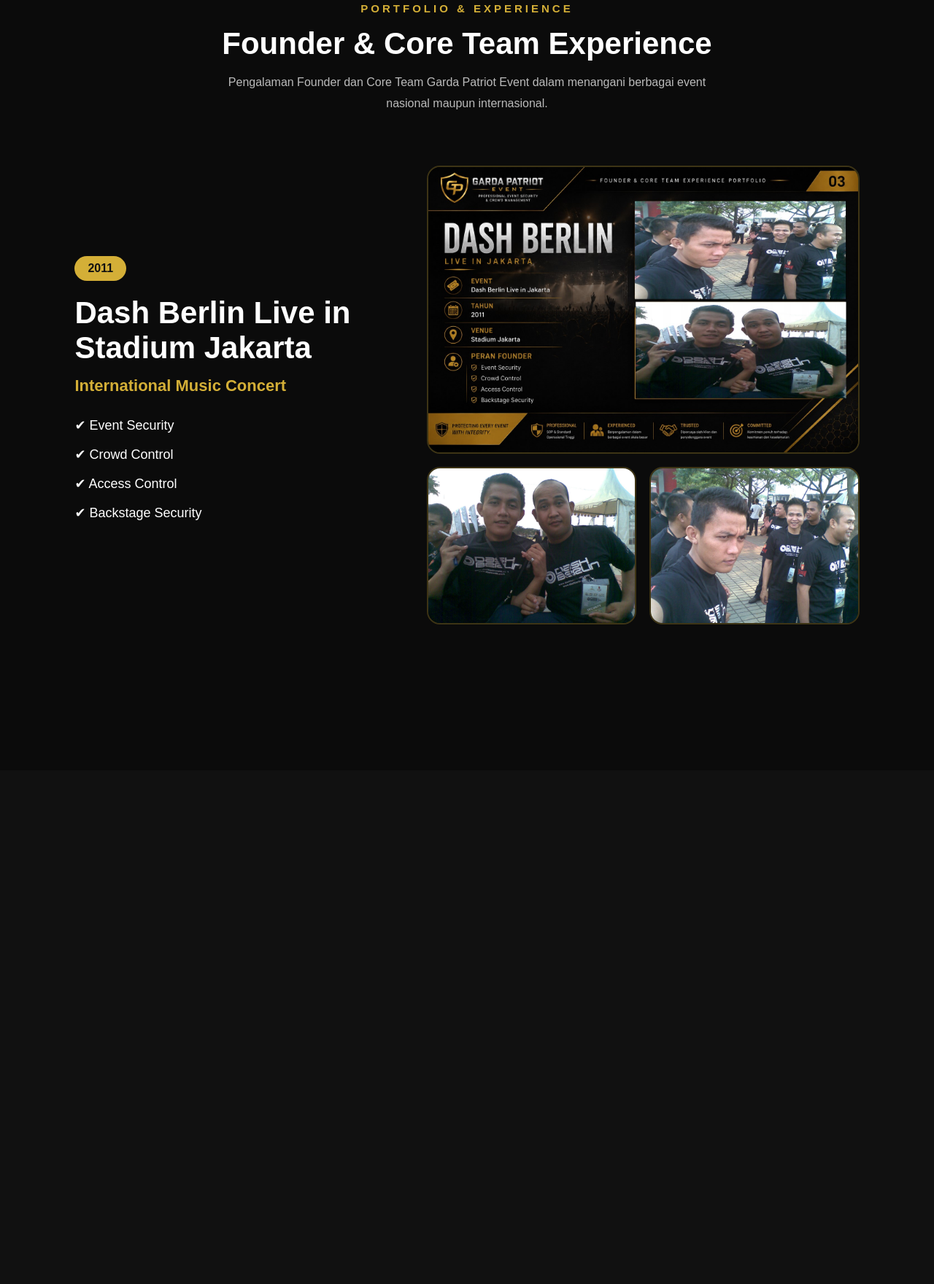
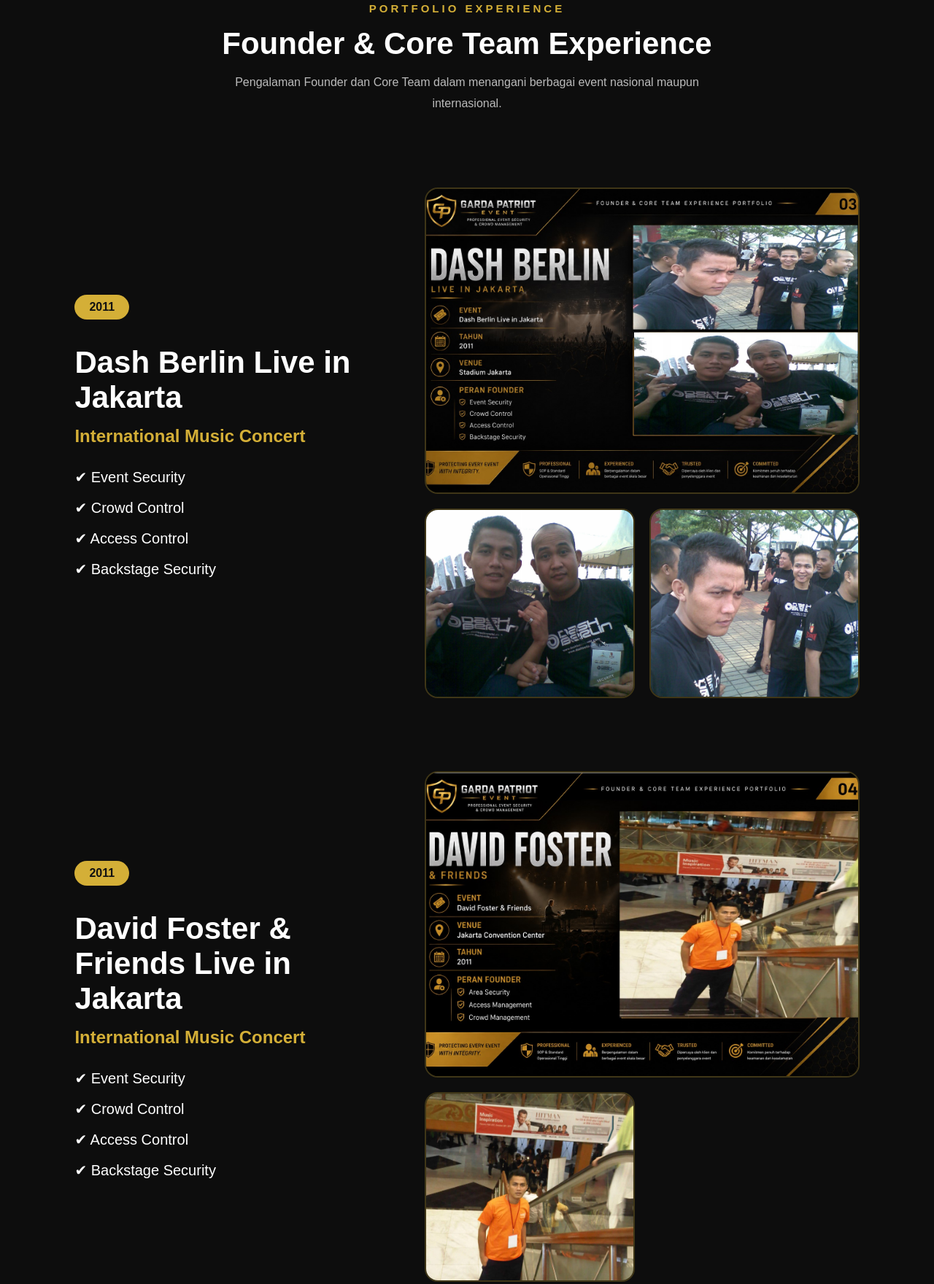
Before and after one commit to gardapatriotevent/garda-patriot-event, a plain HTML site: page index.html in a window 1280 px wide. Shown: the part 7807-9567 px from the top of the page at 73% size. Before the commit the page ends 8863 px from the top, so only its background shows below. Drawn offline with Linux system fonts and the light colour scheme.

Commit message:
Add Our Activities Section

```diff
--- a/css/style.css
+++ b/css/style.css
@@ -912,3 +912,99 @@
 box-shadow:0 15px 40px rgba(212,175,55,.25);
 
 }
+/* ==========================================
+PORTFOLIO EXPERIENCE
+========================================== */
+
+.experience{
+
+    padding:100px 8%;
+    background:#0d0d0d;
+    color:#fff;
+
+}
+
+.experience-item{
+
+    display:grid;
+    grid-template-columns:420px 1fr;
+    gap:60px;
+    align-items:center;
+    margin:100px 0;
+
+}
+
+.experience-info h2{
+
+    font-size:42px;
+    margin:15px 0;
+
+}
+
+.experience-info h4{
+
+    color:#D4AF37;
+    margin-bottom:30px;
+    font-size:24px;
+
+}
+
+.experience-year{
+
+    display:inline-block;
+    padding:8px 20px;
+    background:#D4AF37;
+    color:#111;
+    border-radius:30px;
+    font-weight:bold;
+
+}
+
+.experience-info ul{
+
+    list-style:none;
+    padding:0;
+    margin-top:30px;
+
+}
+
+.experience-info li{
+
+    margin:18px 0;
+    font-size:20px;
+
+}
+
+/* Gallery */
+
+.experience-gallery{
+
+    display:grid;
+    grid-template-columns:repeat(2,1fr);
+    gap:20px;
+
+}
+
+.experience-gallery img{
+
+    width:100%;
+    height:260px;
+    object-fit:cover;
+    display:block;
+    border-radius:18px;
+    transition:.35s;
+
+}
+
+.experience-gallery img:first-child{
+
+    grid-column:1/3;
+    height:420px;
+
+}
+
+.experience-gallery img:hover{
+
+    transform:scale(1.03);
+
+}
--- a/index.html
+++ b/index.html
@@ -514,21 +514,21 @@
     </div>
 
 </section>
-<section id="portfolio" class="portfolio">
+<!-- ==========================================
+PORTFOLIO EXPERIENCE
+========================================== -->
+
+<section id="experience" class="experience">
 
     <div class="container">
 
         <div class="section-title">
-
-            <span>PORTFOLIO & EXPERIENCE</span>
-
+            <span>PORTFOLIO EXPERIENCE</span>
             <h2>Founder & Core Team Experience</h2>
-
             <p>
-                Pengalaman Founder dan Core Team Garda Patriot Event
-                dalam menangani berbagai event nasional maupun internasional.
+                Pengalaman Founder dan Core Team dalam menangani berbagai
+                event nasional maupun internasional.
             </p>
-
         </div>
 
         <!-- DASH BERLIN -->
@@ -539,31 +539,55 @@
 
                 <span class="experience-year">2011</span>
 
-                <h2>Dash Berlin Live in Stadium Jakarta</h2>
+                <h2>Dash Berlin Live in Jakarta</h2>
 
                 <h4>International Music Concert</h4>
 
                 <ul>
-
                     <li>✔ Event Security</li>
-
                     <li>✔ Crowd Control</li>
-
                     <li>✔ Access Control</li>
-
                     <li>✔ Backstage Security</li>
-
                 </ul>
 
             </div>
 
             <div class="experience-gallery">
 
-                <img src="images/portfolio/dash1.jpg">
+                <img src="images/portfolio/dash1.jpg" alt="">
+                <img src="images/portfolio/dash2.jpg" alt="">
+                <img src="images/portfolio/dash3.jpg" alt="">
 
-                <img src="images/portfolio/dash2.jpg">
+            </div>
 
-                <img src="images/portfolio/dash3.jpg">
+        </div>
+
+
+        <!-- DAVID FOSTER -->
+
+        <div class="experience-item">
+
+            <div class="experience-info">
+
+                <span class="experience-year">2011</span>
+
+                <h2>David Foster & Friends Live in Jakarta</h2>
+
+                <h4>International Music Concert</h4>
+
+                <ul>
+                    <li>✔ Event Security</li>
+                    <li>✔ Crowd Control</li>
+                    <li>✔ Access Control</li>
+                    <li>✔ Backstage Security</li>
+                </ul>
+
+            </div>
+
+            <div class="experience-gallery">
+
+                <img src="images/portfolio/david1.jpg" alt="">
+                <img src="images/portfolio/david2.jpg" alt="">
 
             </div>
 
@@ -571,4 +595,126 @@
 
     </div>
 
-</section>
+ <!-- MONORAIL MONAS -->
+
+        <div class="experience-item">
+
+            <div class="experience-info">
+
+                <span class="experience-year">2013</span>
+
+                <h2>Monorail Ground Breaking</h2>
+
+                <h4>Monas Jakarta</h4>
+
+                <ul>
+                    <li>✔ Security Coordination</li>
+                    <li>✔ Crowd Control</li>
+                    <li>✔ Traffic Flow</li>
+                </ul>
+
+            </div>
+
+            <div class="experience-gallery">
+
+                <img src="images/portfolio/mono1.jpg" alt="">
+                <img src="images/portfolio/mono2.jpg" alt="">
+
+            </div>
+
+        </div>
+
+    </div>
+
+     <!-- AHMAD DHANI -->
+
+
+
+        <div class="experience-item">
+
+
+
+            <div class="experience-info">
+
+
+
+                <span class="experience-year">2014</span>
+
+
+
+                <h2>Ahmad Dhani Trans TV</h2>
+
+
+
+                <h4>Trans TV Jakarta</h4>
+
+
+
+                <ul>
+
+                    <li>✔ Stage Security</li>
+
+                    <li>✔ Artist Protectionl</li>
+
+                    <li>✔ Audience Management</li>
+
+                </ul>
+
+
+
+            </div>
+
+
+
+            <div class="experience-gallery">
+
+
+
+                <img src="images/portfolio/ahmad1.jpg" alt="">
+
+                <img src="images/portfolio/ahmad2.jpg" alt="">
+
+
+
+            </div>
+
+
+
+        </div>
+
+
+
+    </div>
+
+     <!-- WWF GO GREEN -->
+
+        <div class="experience-item">
+
+            <div class="experience-info">
+
+                <span class="experience-year">2016</span>
+
+                <h2>World Wide Fund For Nature</h2>
+
+                <h4>Jakarta</h4>
+
+                <ul>
+                    <li>✔ Venue Security</li>
+                    <li>✔ VIP Area</li>
+                    <li>✔ Crowd Management</li>
+                </ul>
+
+            </div>
+
+            <div class="experience-gallery">
+
+                <img src="images/portfolio/wwf1.jpg" alt="">
+                <img src="images/portfolio/wwf2.jpg" alt="">
+                <img src="images/portfolio/wwf3.jpg" alt="">
+
+
+            </div>
+
+        </div>
+
+    </div>
```
Also changed, not shown: images/portfolio/wwf3.jpg (added).
